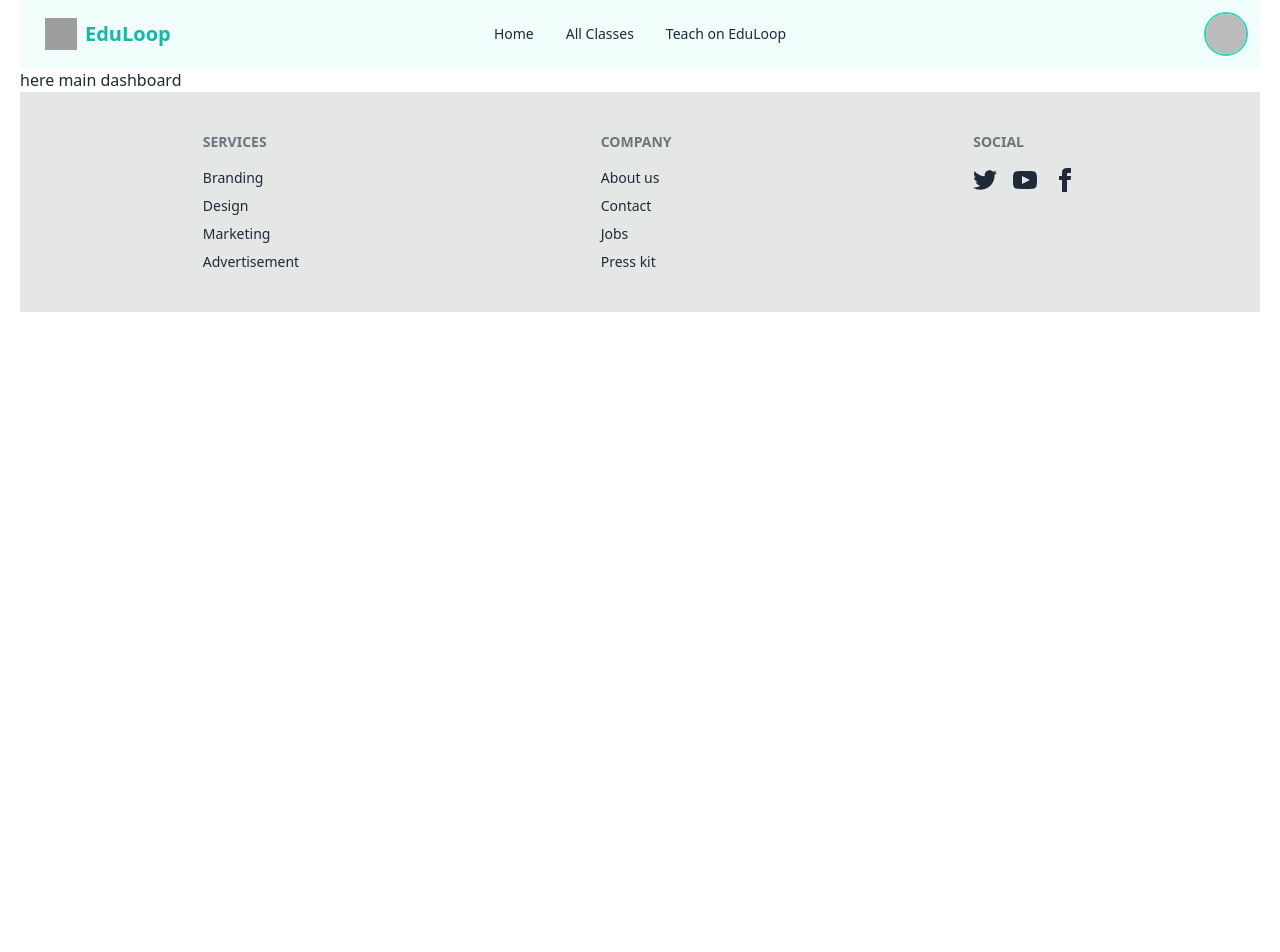
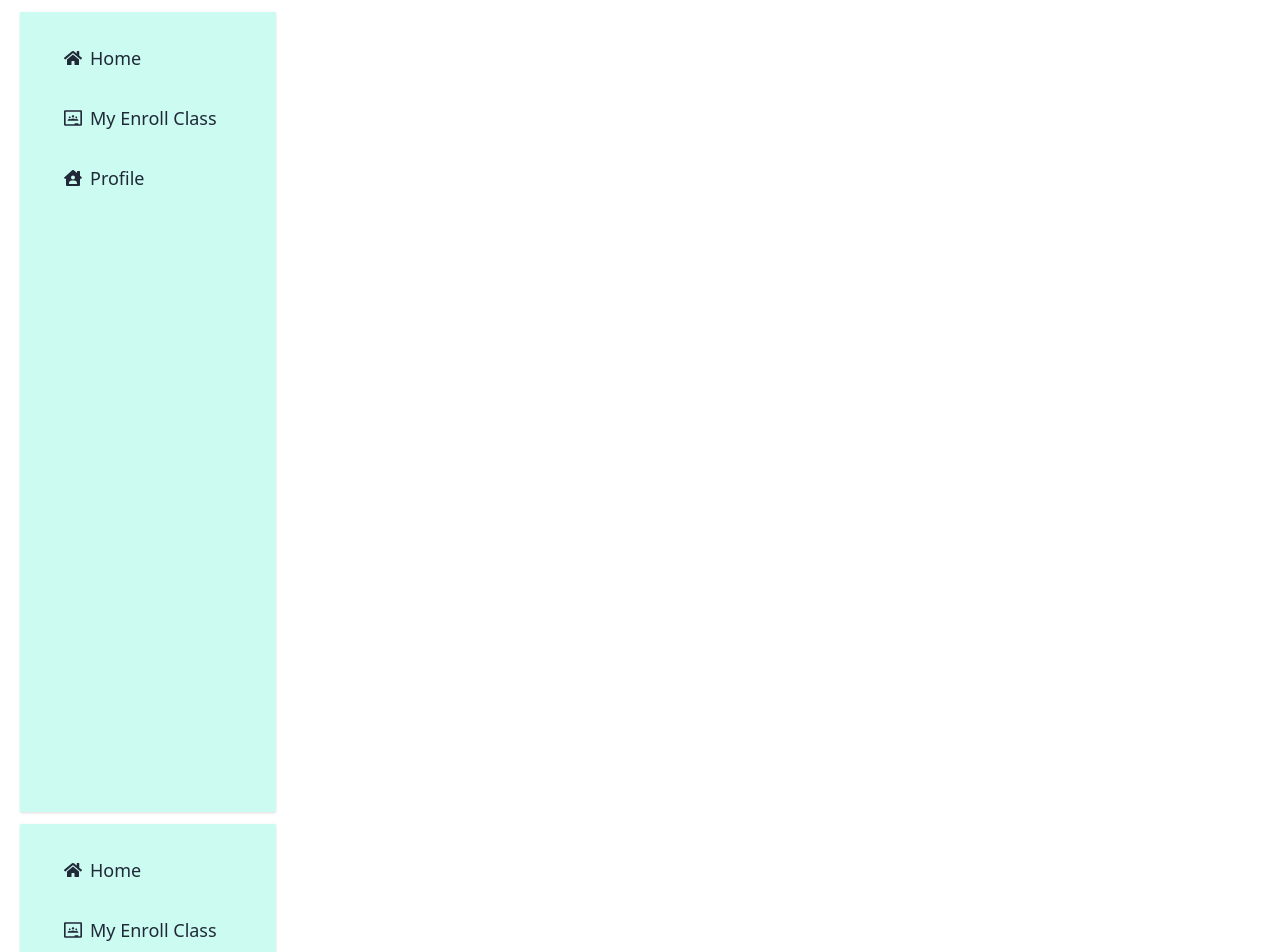
Before and after one commit to Rasadul-Islam/edu-manage-client-side, a React (Vite) app: page /dashboard in a window 1280 px wide. Shown: the top 952 px of the page. Before the commit the page ends 800 px from the top, so only its background shows below. Built offline with nearby package versions, Linux system fonts and the light colour scheme; no server answers; sample sign-in values are in the browser's storage; grey boxes are pictures that could not be loaded.

Commit message:
added dashboard outlet

```diff
--- a/src/Routes/Route.jsx
+++ b/src/Routes/Route.jsx
@@ -40,14 +40,22 @@ export const router = createBrowserRouter([
         path: "/register",
         element: <Register></Register>,
       },
+    ]
+  },
   {
     path: "/dashboard",
     element:
       <PrivateRoute>
         <Dashboard></Dashboard>
       </PrivateRoute>,
+    children:[
+      {
+        path:"/dashboard",
+        element:
+        <PrivateRoute>
+        <Dashboard></Dashboard>
+      </PrivateRoute>
       }
-
     ]
-  },
+  }
 ]);
--- a/src/pages/Dashboard/Dashboard.jsx
+++ b/src/pages/Dashboard/Dashboard.jsx
@@ -1,9 +1,27 @@
 import React from 'react';
+import { FaHome, FaHouseUser } from 'react-icons/fa';
+import { SiGoogleclassroom } from 'react-icons/si';
+import { NavLink, Outlet } from 'react-router-dom';
 
 const Dashboard = () => {
     return (
-        <div>
-            here main dashboard
+        <div className='w-64'>
+            <ul className='h-screen p-5 flex flex-col gap-2 menu menu-lg dropdown-content bg-teal-100  z-[1] mt-3 shadow'>
+                <li><NavLink to='/' className='flex gap-2 items-center hover:font-bold hover:text-black py-3 capitalize'>
+                    <FaHome></FaHome>
+                    <h1>Home</h1>
+                </NavLink></li>
+                <li><NavLink to='/dashboard/myClass' className='flex gap-2 items-center hover:font-bold hover:text-black py-3 capitalize'>
+                    <SiGoogleclassroom />
+                    My enroll class</NavLink></li>
+                <li><NavLink to='/dashboard/profile' className='flex gap-2 items-center hover:font-bold hover:text-black py-3 capitalize'>
+                    <FaHouseUser></FaHouseUser>
+                    Profile</NavLink></li>
+            </ul>
+            <div className='flex-1'>
+                <Outlet></Outlet>
+            </div>
+
         </div>
     );
 };
--- /dev/null
+++ b/src/pages/Dashboard/DashboardHome.jsx
@@ -0,0 +1,12 @@
+import React from 'react';
+
+const DashboardHome = () => {
+    return (
+        <div>
+            <h1>Welcome to the Student Dashboard</h1>
+
+        </div>
+    );
+};
+
+export default DashboardHome;
--- a/src/pages/Register/Register.jsx
+++ b/src/pages/Register/Register.jsx
@@ -1,6 +1,6 @@
 import Lottie from 'lottie-react';
 import React, { useContext } from 'react';
-import { Link } from 'react-router-dom';
+import { Link, useNavigate } from 'react-router-dom';
 import registerLottie from '../../assets/lottie/SignUp.json';
 import Swal from 'sweetalert2';
 import { AuthContext } from '../../providers/AuthProvider';
@@ -9,6 +9,7 @@ import useAxiosPublic from '../../hooks/useAxiosPublic';
 const Register = () => {
     const { createUser, updateUserProfile } = useContext(AuthContext);
     const axiosPublic = useAxiosPublic();
+    const navigate = useNavigate()
 
     const handleRegister = async (e) => {
         e.preventDefault();
@@ -66,6 +67,7 @@ const Register = () => {
                         showConfirmButton: false,
                         timer: 1500,
                     });
+                    navigate('/logIn');
                 }
             })
             // console.log("User created successfully:", result.user);
```
Lines whose indentation alone changed are shown as unchanged.
